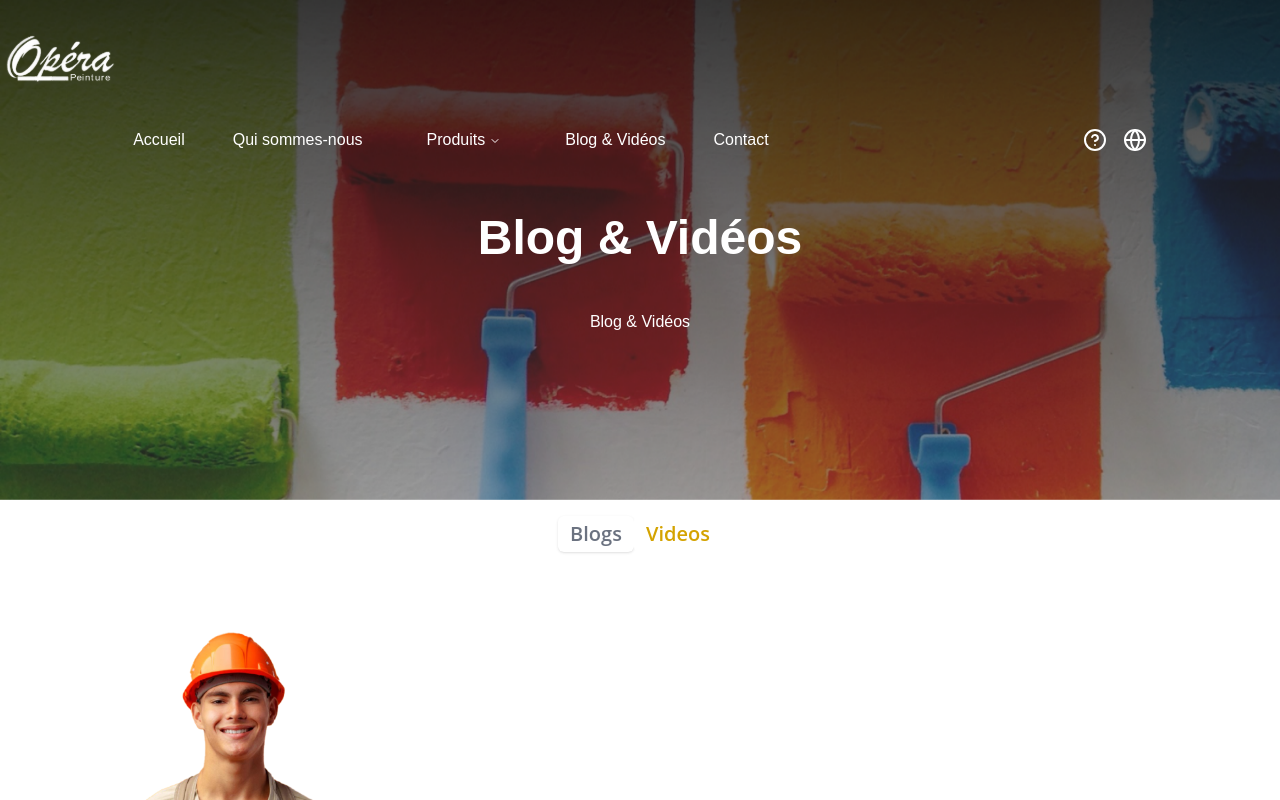
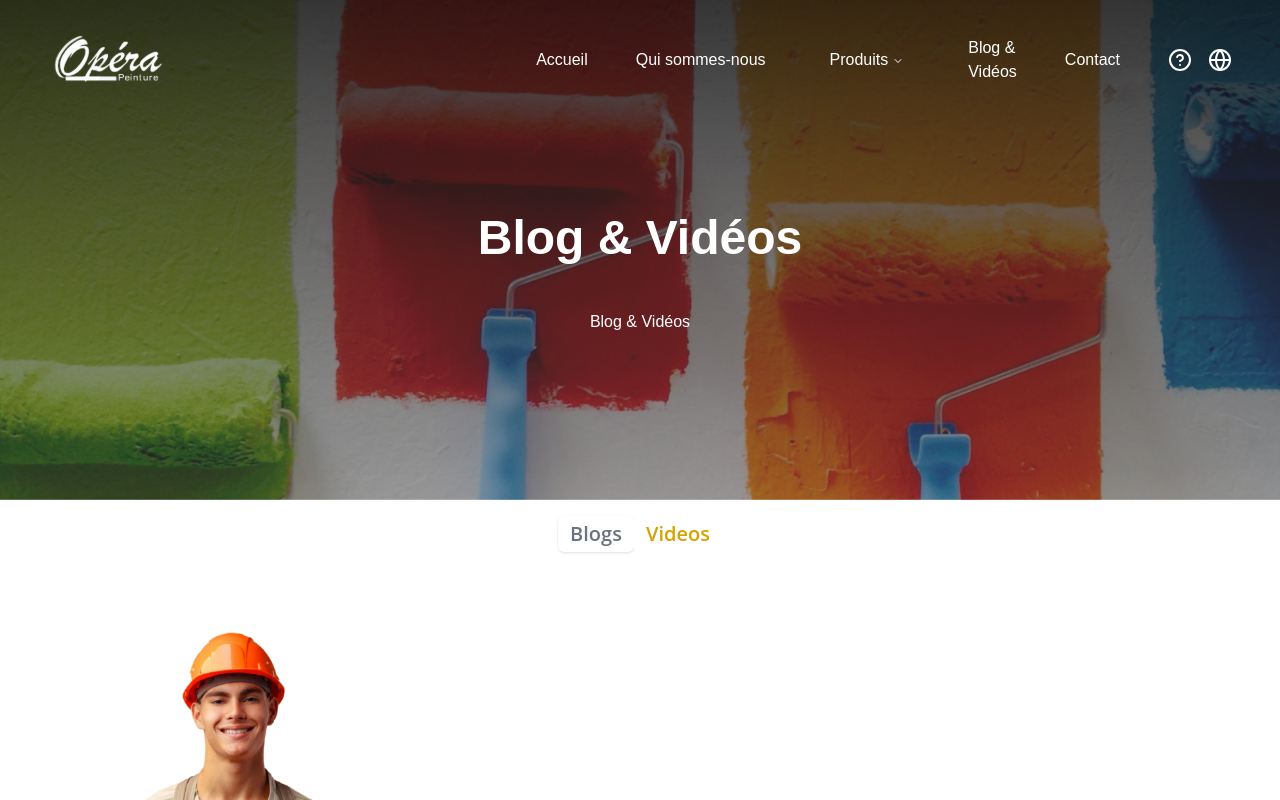
Before and after one commit to Artican-Agency/opera-website, a Next.js app: page /blogs in a window 1280 px wide. Shown: the top 800 px of the page. Built offline with nearby package versions, Linux system fonts and the light colour scheme.

Commit message:
Added things

```diff
--- a/components/Navbar.tsx
+++ b/components/Navbar.tsx
@@ -20,7 +20,7 @@ export default function Navbar({ className }: { className?: string }) {
   return (
     <nav
       className={`absolute top-0 z-50 flex items-center justify-center w-full mb-4 text-white ${className}`}>
-      <div className="flex flex-col justify-between items-center w-full relative z-50">
+      <div className="flex xl:mx-12 lg:mx-2 justify-between items-center w-full relative z-50">
         <div className="flex justify-between items-center w-full px-4 sm:px-6 lg:px-0">
           <a href="/">
             <Image
```
